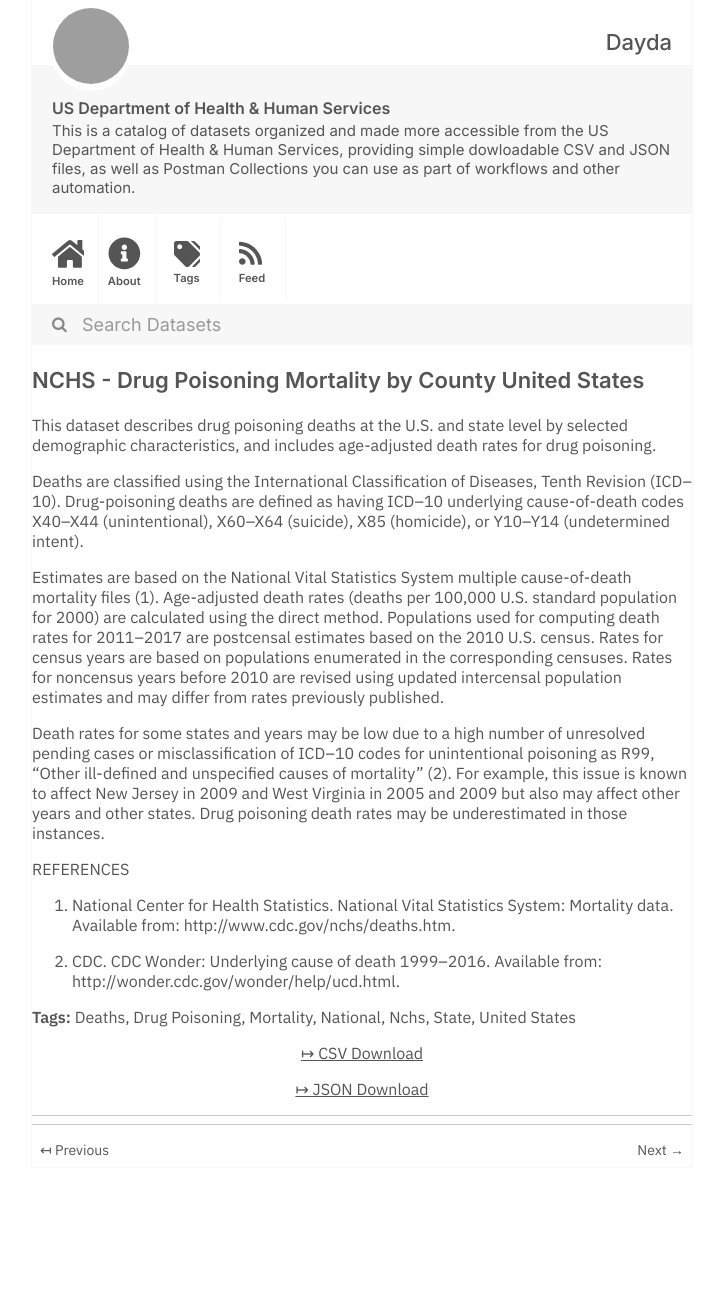
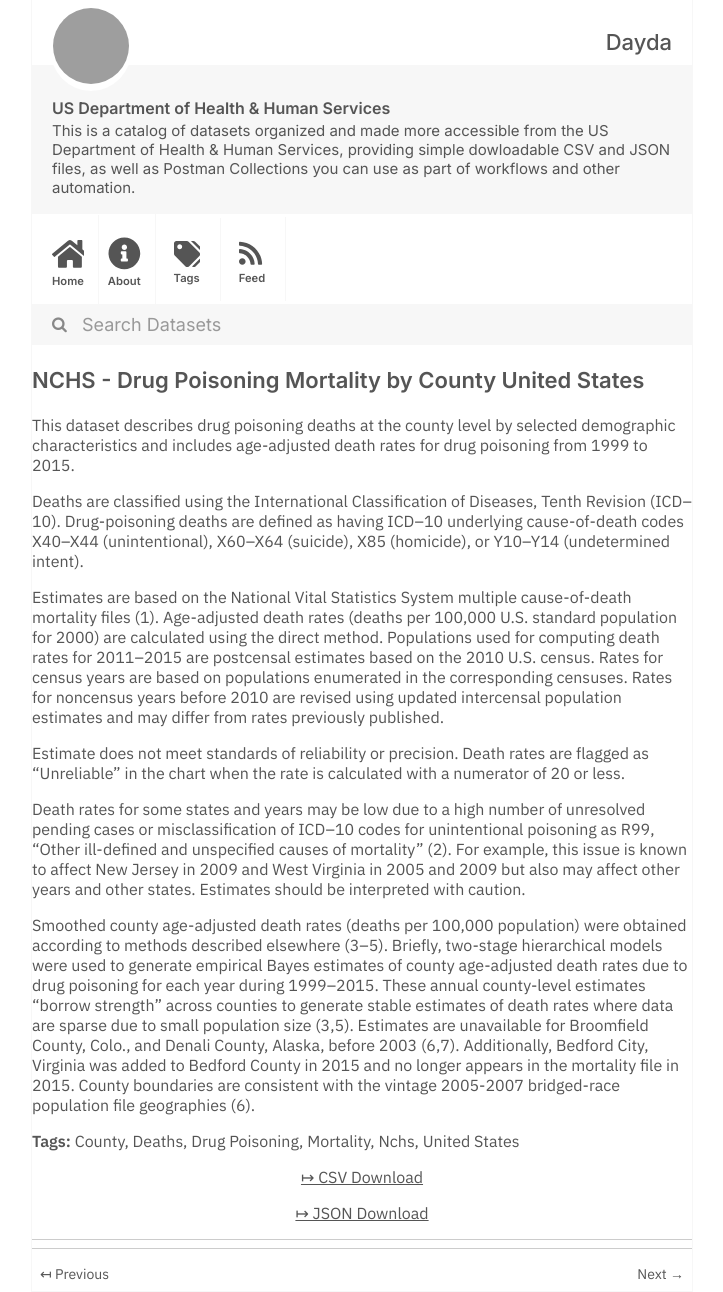
Before and after one commit to dayda-entities/us-department-of-health-and-human-services, a Jekyll site: the page built from _posts/2020-11-10-nchs-drug-poisoning-mortality-by-county-united-states.md, in a window 1280 px wide. Shown: the whole page, without its empty margins (278-1001 px from the left). Built offline with Jekyll 4.4.1, drawn with Linux system fonts in a browser that asks for light colours; before the commit the page ends 1168 px from its top, so only the background shows below that; grey boxes are pictures that could not be loaded.

Commit message:
Publish Data

```diff
--- a/_posts/2020-11-10-nchs-drug-poisoning-mortality-by-county-united-states.md
+++ b/_posts/2020-11-10-nchs-drug-poisoning-mortality-by-county-united-states.md
@@ -1,32 +1,30 @@
 ---
 title: NCHS - Drug Poisoning Mortality by County United States
-created: '2020-11-10T16:17:34.330040'
-modified: '2021-04-17T02:41:40.346685'
+created: '2020-11-10T16:18:14.754434'
+modified: '2021-04-30T02:09:33.474532'
 state: active
 type: dataset
 tags:
+  - County
   - Deaths
   - Drug Poisoning
   - Mortality
-  - National
   - Nchs
-  - State
   - United States
 groups: []
-csv_url: 'https://data.cdc.gov/api/views/rpvx-m2md/rows.csv?accessType=DOWNLOAD'
-json_url: 'https://data.cdc.gov/api/views/rpvx-m2md/rows.json?accessType=DOWNLOAD'
+csv_url: 'https://data.cdc.gov/api/views/pbkm-d27e/rows.csv?accessType=DOWNLOAD'
+json_url: 'https://data.cdc.gov/api/views/pbkm-d27e/rows.json?accessType=DOWNLOAD'
 layout: post
 
 ---
-This dataset describes drug poisoning deaths at the U.S. and state level by selected demographic characteristics, and includes age-adjusted death rates for drug poisoning.
+This dataset describes drug poisoning deaths at the county level by selected demographic characteristics and includes age-adjusted death rates for drug poisoning from 1999 to 2015.
 
 Deaths are classified using the International Classification of Diseases, Tenth Revision (ICD–10). Drug-poisoning deaths are defined as having ICD–10 underlying cause-of-death codes X40–X44 (unintentional), X60–X64 (suicide), X85 (homicide), or Y10–Y14 (undetermined intent).
 
-Estimates are based on the National Vital Statistics System multiple cause-of-death mortality files (1). Age-adjusted death rates (deaths per 100,000 U.S. standard population for 2000) are calculated using the direct method. Populations used for computing death rates for 2011–2017 are postcensal estimates based on the 2010 U.S. census. Rates for census years are based on populations enumerated in the corresponding censuses. Rates for noncensus years before 2010 are revised using updated intercensal population estimates and may differ from rates previously published.
+Estimates are based on the National Vital Statistics System multiple cause-of-death mortality files (1). Age-adjusted death rates (deaths per 100,000 U.S. standard population for 2000) are calculated using the direct method. Populations used for computing death rates for 2011–2015 are postcensal estimates based on the 2010 U.S. census. Rates for census years are based on populations enumerated in the corresponding censuses. Rates for noncensus years before 2010 are revised using updated intercensal population estimates and may differ from rates previously published.
 
-Death rates for some states and years may be low due to a high number of unresolved pending cases or misclassification of ICD–10 codes for unintentional poisoning as R99, “Other ill-defined and unspecified causes of mortality” (2). For example, this issue is known to affect New Jersey in 2009 and West Virginia in 2005 and 2009 but also may affect other years and other states. Drug poisoning death rates may be underestimated in those instances.
+Estimate does not meet standards of reliability or precision. Death rates are flagged as “Unreliable” in the chart when the rate is calculated with a numerator of 20 or less.
 
-REFERENCES
-1. National Center for Health Statistics. National Vital Statistics System: Mortality data. Available from: http://www.cdc.gov/nchs/deaths.htm.
+Death rates for some states and years may be low due to a high number of unresolved pending cases or misclassification of ICD–10 codes for unintentional poisoning as R99, “Other ill-defined and unspecified causes of mortality” (2). For example, this issue is known to affect New Jersey in 2009 and West Virginia in 2005 and 2009 but also may affect other years and other states. Estimates should be interpreted with caution.
 
-2. CDC. CDC Wonder: Underlying cause of death 1999–2016. Available from: http://wonder.cdc.gov/wonder/help/ucd.html.
+Smoothed county age-adjusted death rates (deaths per 100,000 population) were obtained according to methods described elsewhere (3–5). Briefly, two-stage hierarchical models were used to generate empirical Bayes estimates of county age-adjusted death rates due to drug poisoning for each year during 1999–2015. These annual county-level estimates “borrow strength” across counties to generate stable estimates of death rates where data are sparse due to small population size (3,5). Estimates are unavailable for Broomfield County, Colo., and Denali County, Alaska, before 2003 (6,7). Additionally, Bedford City, Virginia was added to Bedford County in 2015 and no longer appears in the mortality file in 2015. County boundaries are consistent with the vintage 2005-2007 bridged-race population file geographies (6).
```
